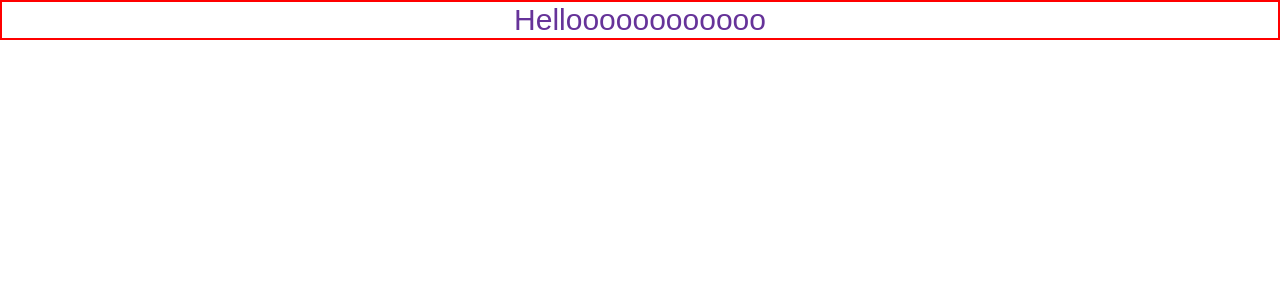
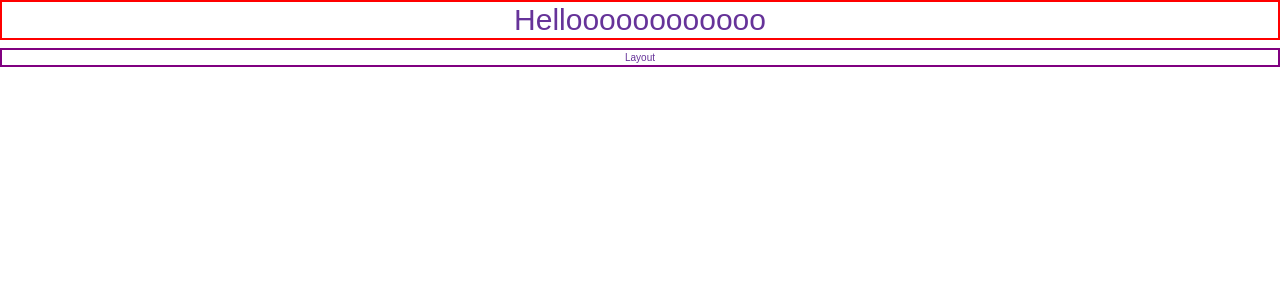
Before and after one commit to svivianl/asana-clone, a React (Create React App) app in the folder client/: page / in a window 1280 px wide. Shown: the top 300 px of the page. Built offline with nearby package versions, Linux system fonts and the light colour scheme.

Commit message:
testing sass

```diff
--- a/client/package.json
+++ b/client/package.json
@@ -22,8 +22,8 @@
     "test": "react-scripts test",
     "eject": "react-scripts eject",
     "generate": "node ./index.js > ./db.json",
-    "server": "json-server --watch ./db.json",
-    "scss": "node-sass --watch src/scss -o src/css"
+    "server": "json-server --watch ./db.json --port=8080",
+    "scss": "node-sass --watch src -o src/css"
   },
   "eslintConfig": {
     "extends": "react-app"
--- a/client/src/App.js
+++ b/client/src/App.js
@@ -1,11 +1,13 @@
 import React from "react";
 import "./App.css";
+import Layout from './components/features/application/components/workArea/components/layout/Layout';
 import "./css/test.css";
 
 function App() {
   return (
     <div className="App">
       <h1 className="h1-sass">Helloooooooooooo</h1>
+      <Layout/>
     </div>
   );
 }
--- a/client/src/components/features/application/components/workArea/components/layout/Layout.tsx
+++ b/client/src/components/features/application/components/workArea/components/layout/Layout.tsx
@@ -1,9 +1,10 @@
 import React from 'react'
+import '../../../../../../../css/components/features/application/components/workArea/components/layout/layout.css'
 
 const Layout = () => {
 
   return (
-    <h3>Layout</h3>
+    <div className='h5-sass'>Layout</div>
   )
 }
 
--- /dev/null
+++ b/client/src/components/features/application/components/workArea/components/layout/layout.scss
@@ -0,0 +1,5 @@
+.h5-sass {
+  border: 2px solid purple;
+  font-size: 10px;
+  color: rebeccapurple;
+}
--- /dev/null
+++ b/client/src/css/components/features/application/components/workArea/components/layout/layout.css
@@ -0,0 +1,4 @@
+.h5-sass {
+  border: 2px solid purple;
+  font-size: 10px;
+  color: rebeccapurple; }
```
Also changed, not shown: 1 other file (tests, documents, lock files or other folders).
